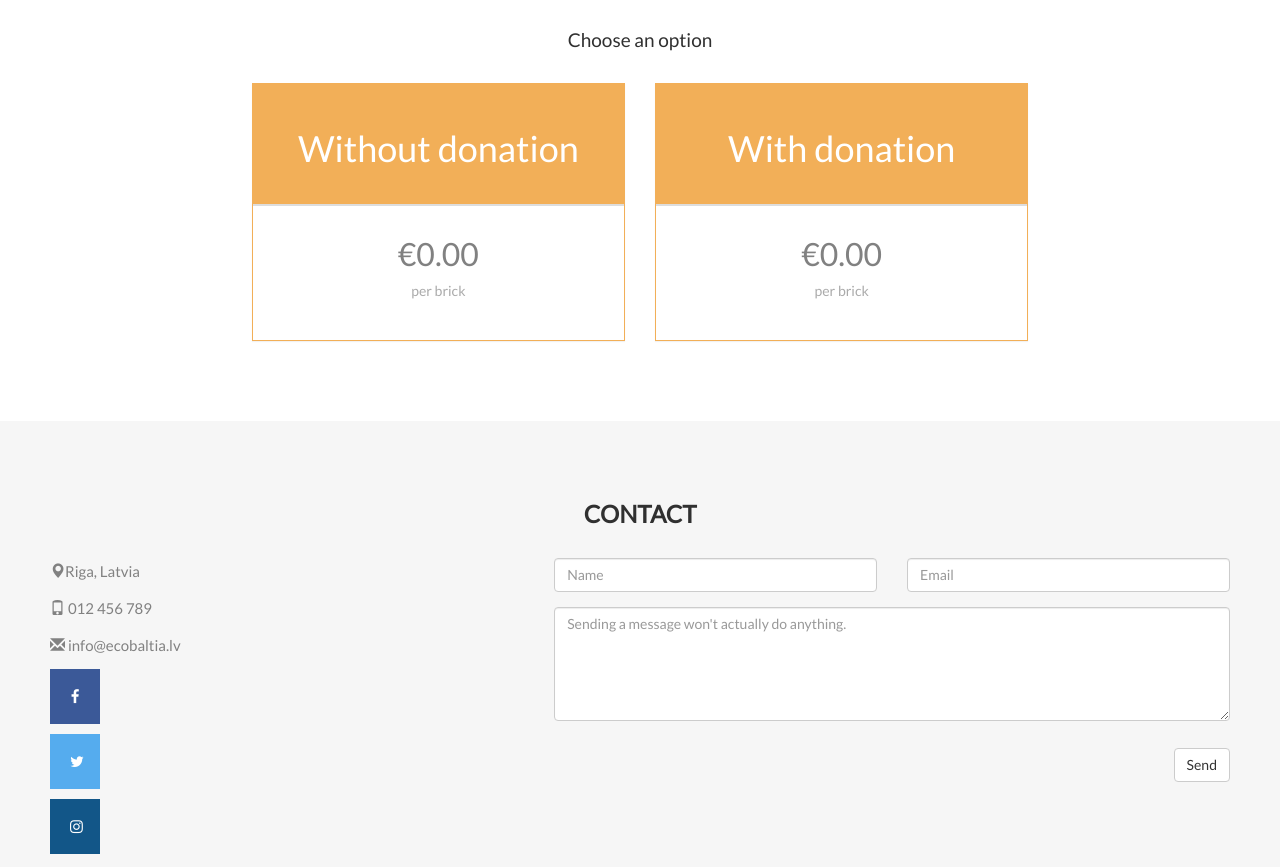
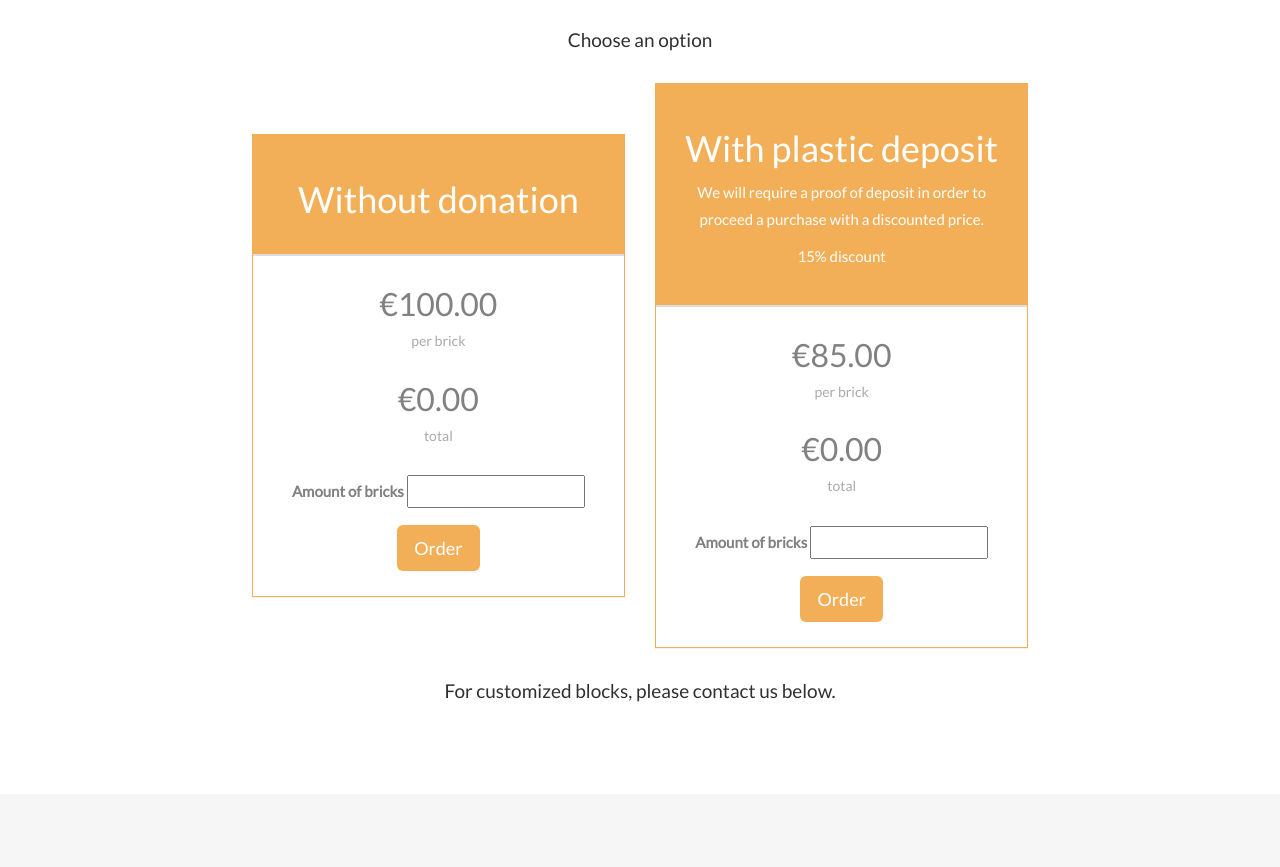
Before and after one commit to akselele/WastePro, a plain HTML site: page index.html in a window 1280 px wide. Shown: the part 5266-6133 px from the top of the page. Drawn offline with nearby package versions, Linux system fonts and the light colour scheme; some packages are replaced by stand-ins of ours.

Commit message:
some shop implementation and a maps implementation

```diff
--- a/index.html
+++ b/index.html
@@ -13,6 +13,7 @@
     <link rel="stylesheet" type="text/css" href="css/style.css">
     <script src="https://ajax.googleapis.com/ajax/libs/jquery/3.3.1/jquery.min.js"></script>
     <script src="https://maxcdn.bootstrapcdn.com/bootstrap/3.3.7/js/bootstrap.min.js"></script>
+    <script src="price.js"></script>
     <script src="https://cdnjs.cloudflare.com/ajax/libs/Chart.js/2.5.0/Chart.min.js"></script>
 
     <link rel="stylesheet" href="https://cdnjs.cloudflare.com/ajax/libs/font-awesome/4.7.0/css/font-awesome.min.css">
@@ -90,7 +91,7 @@
     </div>
 
     <!-- Container (Services Sectie) -->
-    <div class="container-fluid text-center">
+    <div id="services" class="container-fluid text-center">
         <h2>SERVICES</h2>
         <h4>What we do</h4>
         <br>
@@ -129,7 +130,7 @@
     </div>
 
     <!-- Container (Team Sectie) -->
-    <div id="team" class="container-fluid text-center bg-grey">
+    <div class="container-fluid text-center bg-grey">
         <h2>How does it work?</h2><br>
         <div class="row text-center slideanim">
             <span><img id="working" src="working.jpeg" class="img-fluid" height="500" width="850"></span>
@@ -141,20 +142,17 @@
         <h2>Some data</h2><br>
         <div class="row text-center slideanim">
             <a href="https://www-statista-com.kuleuven.ezproxy.kuleuven.be/statistics/386440/number-of-enterprises-in-waste-collection-in-latvia/"
-                rel="nofollow"><img
-                    src="img/statistic_id386440_latvia_-enterprises-collecting-waste-2008-2018.png"
+                rel="nofollow"><img src="img/statistic_id386440_latvia_-enterprises-collecting-waste-2008-2018.png"
                     alt="Statistic: Number of enterprises in the waste collection sector in Latvia from 2008 to 2018 | Statista"
-                    style="width: 100%; height: auto !important; max-width:1000px;-ms-interpolation-mode: bicubic;"/></a>
+                    style="width: 100%; height: auto !important; max-width:1000px;-ms-interpolation-mode: bicubic;" /></a>
 
-                <a href="https://www-statista-com.kuleuven.ezproxy.kuleuven.be/statistics/633586/packaging-waste-recycling-latvia/"
-                rel="nofollow"><img
-                    src="img/statistic_id633586_recycling-of-packaging-waste-in-latvia-2009-2016.png"
+            <a href="https://www-statista-com.kuleuven.ezproxy.kuleuven.be/statistics/633586/packaging-waste-recycling-latvia/"
+                rel="nofollow"><img src="img/statistic_id633586_recycling-of-packaging-waste-in-latvia-2009-2016.png"
                     alt="Statistic: Recycling rate of packaging waste in Latvia from 2009 to 2016  | Statista"
                     style="width: 100%; height: auto !important; max-width:1000px;-ms-interpolation-mode: bicubic;" /></a>
 
-                <a href="https://www-statista-com.kuleuven.ezproxy.kuleuven.be/statistics/632934/municipal-waste-recycling-latvia/"
-                rel="nofollow"><img
-                    src="img/statistic_id632934_recycling-of-municipal-waste-in-latvia-2009-2017.png"
+            <a href="https://www-statista-com.kuleuven.ezproxy.kuleuven.be/statistics/632934/municipal-waste-recycling-latvia/"
+                rel="nofollow"><img src="img/statistic_id632934_recycling-of-municipal-waste-in-latvia-2009-2017.png"
                     alt="Statistic: Recycling rate of municipal waste in Latvia from 2009 to 2017  | Statista"
                     style="width: 100%; height: auto !important; max-width:1000px;-ms-interpolation-mode: bicubic;" /></a><br />Find
             more statistics at <a href="https://www-statista-com.kuleuven.ezproxy.kuleuven.be"
@@ -176,23 +174,41 @@
                         <h1>Without donation</h1>
                     </div>
                     <div class="panel-footer">
-                        <h3>€0.00</h3>
+                        <h3>€100.00</h3>
                         <h4>per brick</h4>
+                        <h3 id="total">€0.00</h3>
+                        <h4>total</h4>
+                        <label for="amount">Amount of bricks</label>
+                        <input id="noDisc" name="amount" type="number" min="1" onchange="funcNoDisc()" />
+
+                        <br>
+                        <button class="btn btn-lg">Order</button>
                     </div>
                 </div>
             </div>
             <div class="col-sm-4 col-xs-12">
                 <div class="panel panel-default text-center">
                     <div class="panel-heading">
-                        <h1>With donation</h1>
+                        <h1>With plastic deposit</h1>
+                        <p>We will require a proof of deposit in order to proceed a purchase with a discounted price.
+                        </p>
+                        <p>15% discount</p>
                     </div>
                     <div class="panel-footer">
-                        <h3>€0.00</h3>
+                        <h3>€85.00</h3>
                         <h4>per brick</h4>
+                        <h3 id="discountTotal">€0.00</h3>
+                        <h4>total</h4>
+                        <label for="amount">Amount of bricks</label>
+                        <input id="discount" name="amount" type="number" min="1" onchange="funcDisc()" />
+                        <br>
+                        <button class="btn btn-lg">Order</button>
+
                     </div>
                 </div>
             </div>
         </div>
+        <h4>For customized blocks, please contact us below.</h4>
     </div>
 
     <!-- Container (Contact Section) -->
@@ -231,18 +247,18 @@
     </div>
     </div>
 
-    <!-- Voeg google maps toe (Verwijdert, aangezien je sinds kort verplicht bent creditcard gegevens in te geven om verder gebruik te mogen blijven maken van de google maps api's)-->
-    <!--<div id="googleMap" style="height:400px;width:100%;"></div>
+
+    <div id="googleMap" style="height:400px;width:100%;"></div>
 <script>
 function myMap() {
-var myCenter = new google.maps.LatLng(51.0143554, 4.480169);
-var mapProp = {center:myCenter, zoom:12, scrollwheel:false, draggable:false, mapTypeId:google.maps.MapTypeId.ROADMAP};
+var myCenter = new google.maps.LatLng(56.946285,24.105078);
+var mapProp = {center:myCenter, zoom:12, scrollwheel:false, draggable:true, mapTypeId:google.maps.MapTypeId.ROADMAP};
 var map = new google.maps.Map(document.getElementById("googleMap"),mapProp);
 var marker = new google.maps.Marker({position:myCenter});
 marker.setMap(map);
 }
 </script>
-<script src="https://maps.googleapis.com/maps/api/js?key= AIzaSyA5Alf8ytPff3feOgJcXs0VaoF93yLO2zQ &callback=myMap"></script> -->
+<script src="https://maps.googleapis.com/maps/api/js?key=AIzaSyA091O3xnyKwjrGBqVsZ9X1FXILu7GZqzc&callback=myMap"></script>
 
     <footer class="container-fluid text-center">
         <a href="#myPage" title="To Top">
--- /dev/null
+++ b/price.js
@@ -0,0 +1,11 @@
+function funcDisc(){
+    let x = document.getElementById("discount").value;
+    let price = x * 85;
+    document.getElementById("discountTotal").innerHTML = "€" + price.toFixed(2);
+}
+
+function funcNoDisc(){
+    let x = document.getElementById("noDisc").value;
+    let price = x * 100;
+    document.getElementById("total").innerHTML = "€" + price.toFixed(2);
+}
```
